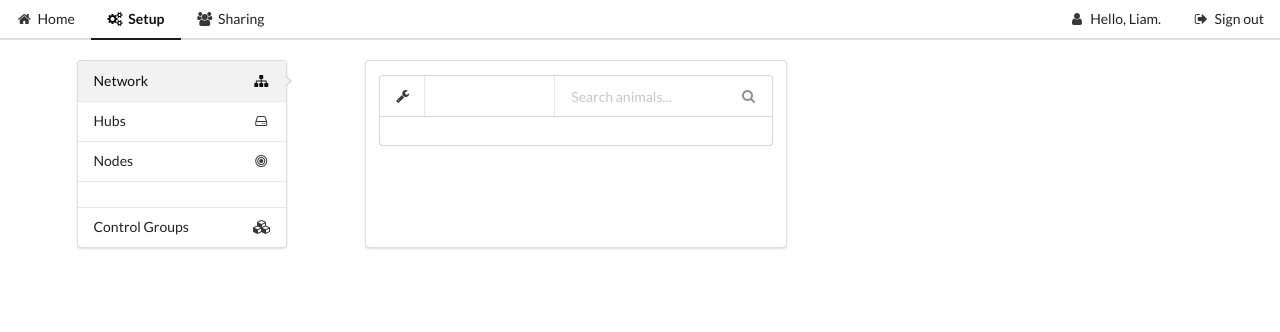
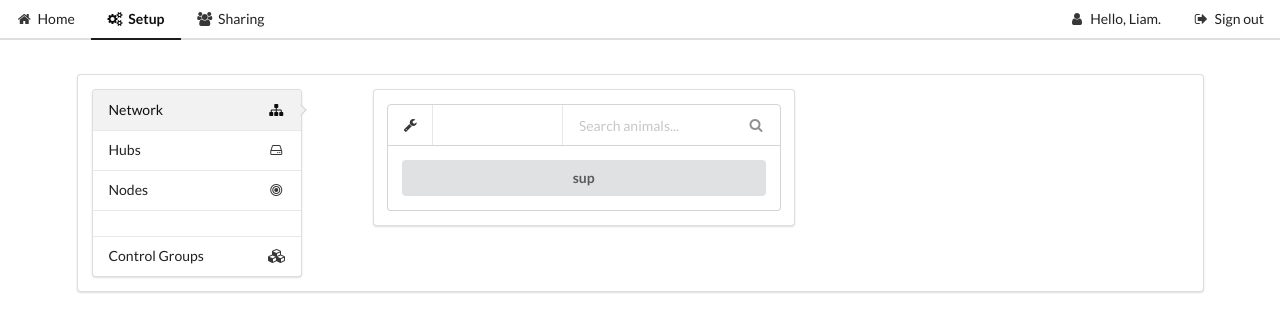
Before and after one commit to liamtbrand/IoT, a PHP site: page /setup/index.php in a window 1280 px wide. Shown: the top 332 px of the page. Run offline with PHP 8.4, Linux system fonts and the light colour scheme; some libraries are stand-ins or nearby versions.

Commit message:
Working to add testing setup

```diff
--- a/WebInterface/setup/index.php
+++ b/WebInterface/setup/index.php
@@ -3,31 +3,32 @@ require '../includes.php';
 require '../menu.php';
 ?>
 
-<div class="ui container">
+<div class="ui container segment">
 <div class="ui grid">
   <div class="four wide column">
     <div class="ui vertical pointing menu">
-      <a class="item active">
+      <a class="item active" id="network">
         <i class="sitemap icon"></i>
         Network
       </a>
-      <a class="item">
+      <a class="item" id="hubs">
         <i class="disk outline icon"></i>
         Hubs
       </a>
-      <a class="item">
+      <a class="item" id="nodes">
         <i class="bullseye icon"></i>
         Nodes
       </a>
       <a class="item">
       </a>
-      <a class="item">
+      <a class="item" id="control-groups">
         <i class="cubes icon"></i>
         Control Groups
       </a>
     </div>
   </div>
-  <div class="twelve wide stretched column">
+
+  <div class="twelve wide column">
     <div class="ui segment">
       <div class="ui top attached menu">
         <div class="ui dropdown icon item">
@@ -68,9 +69,47 @@ require '../menu.php';
         </div>
       </div>
       <div class="ui bottom attached segment">
-        <p></p>
+        <p><button class="ui fluid button">sup</button></p>
       </div>
     </div>
   </div>
 </div>
 </div>
+
+<script>
+
+  var active = "network";
+
+  $(document).ready(function(){
+
+    $('.ui.dropdown')
+      .dropdown()
+    ;
+
+    $('#network').click(function(){
+      $('#'+active).removeClass('active');
+      active = "network";
+      $('#'+active).addClass('active');
+    });
+
+    $('#hubs').click(function(){
+      $('#'+active).removeClass('active');
+      active = "hubs";
+      $('#'+active).addClass('active');
+    });
+
+    $('#nodes').click(function(){
+      $('#'+active).removeClass('active');
+      active = "nodes";
+      $('#'+active).addClass('active');
+    });
+
+    $('#control-groups').click(function(){
+      $('#'+active).removeClass('active');
+      active = "control-groups";
+      $('#'+active).addClass('active');
+    });
+
+  });
+
+</script>
```
Also changed, not shown: WebInterface/home/index.php (+21 -1 lines), WebInterface/hub.js (added, +9 -0 lines).
